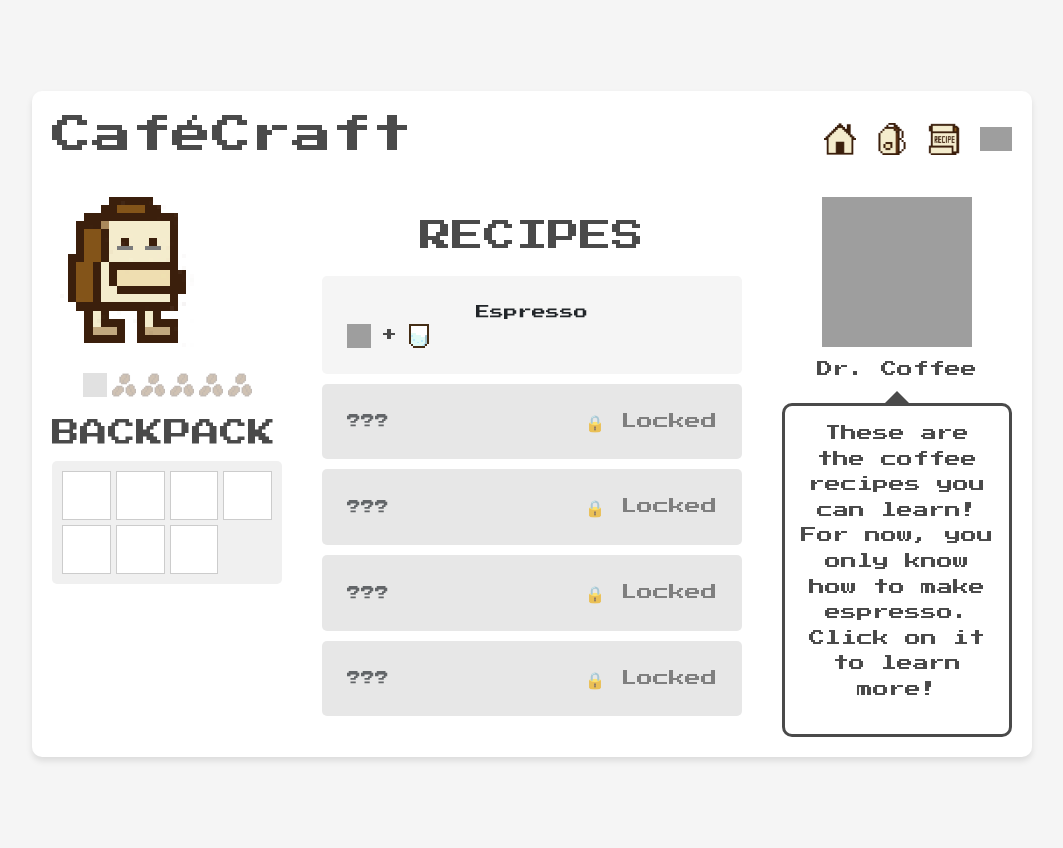
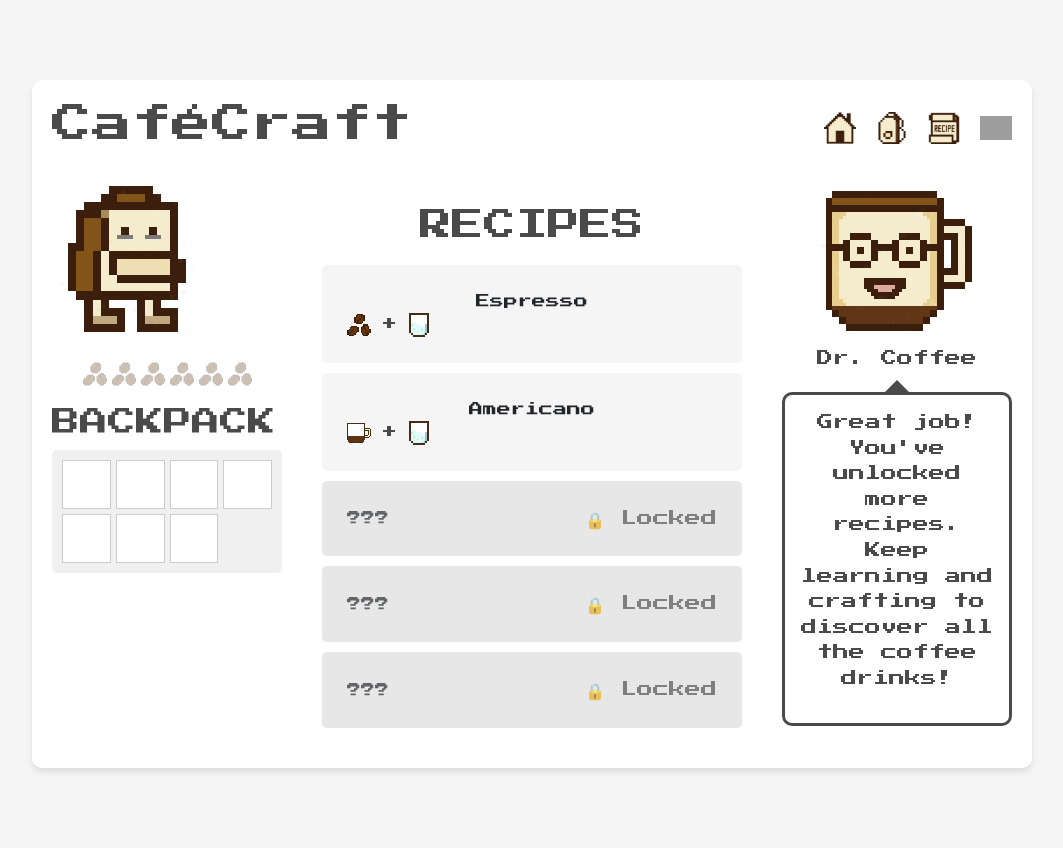
Before and after one commit to Lyxxx2003/s25-uid-project, a Flask app: page /recipes in a window 1280 px wide. Shown: the whole page, without its empty margins (108-1171 px from the left). Run offline with Flask 3, Linux system fonts and the light colour scheme; grey boxes are pictures that could not be loaded.

Commit message:
update images display

```diff
--- a/static/data/game_data.json
+++ b/static/data/game_data.json
@@ -26,8 +26,8 @@
         },
         "mocha": {
             "name": "Mocha",
-            "ingredients": ["espresso", "steamed_milk", "chocolate_syrup", "whipped_cream"],
-            "description": "It is a sweet mix of espresso, milk, chocolate syrup, and whipped cream.",
+            "ingredients": ["espresso", "steamed_milk", "chocolate", "whipped_cream"],
+            "description": "It is a sweet mix of espresso, milk, chocolate, and whipped cream.",
             "additional_info": "It's both a dessert and a drink. A great option when you want flavor and focus together."
         }
     },
@@ -52,9 +52,9 @@
             "name": "Steamed Milk",
             "icon": "steamed_milk.png"
         },
-        "chocolate_syrup": {
-            "name": "Chocolate Syrup",
-            "icon": "chocolate_syrup.png"
+        "chocolate": {
+            "name": "Chocolate",
+            "icon": "chocolate.png"
         },
         "whipped_cream": {
             "name": "Whipped Cream",
--- a/static/data/lessons.json
+++ b/static/data/lessons.json
@@ -34,7 +34,7 @@
     },
     {
       "name": "Mocha",
-      "components": ["Espresso", "Steamed Milk", "Chocolate Syrup", "Whipped Cream"],
+      "components": ["Espresso", "Steamed Milk", "Chocolate", "Whipped Cream"],
       "description": "Sweet and energizing mix of espresso, chocolate, and whipped cream."
     }
   ],
--- a/templates/backpack.html
+++ b/templates/backpack.html
@@ -27,7 +27,7 @@
                     </div>
                     <div class="character-name">{{ name }}</div>
                     <div class="energy-meter">
-                        <img src="{{ url_for('static', filename='images/espresso.png') }}" class="energy-icon">
+                        <img src="{{ url_for('static', filename='images/coffee_beans.png') }}" class="energy-icon">
                         <div class="energy-dots">
                             {% for i in range(6) %}
                             <div class="dot {% if i < caffeine_level %}filled{% endif %}"></div>
--- a/templates/craft.html
+++ b/templates/craft.html
@@ -28,10 +28,10 @@
                 <div class="character-name pixel-font">{{ name }}</div>
                 <div class="energy-meter">
                     {% for i in range(6) %}
-                    {% if i < caffeine_level %} <img src="{{ url_for('static', filename='images/coffee-full.png') }}"
+                    {% if i < caffeine_level %} <img src="{{ url_for('static', filename='images/coffee_beans.png') }}"
                         alt="Coffee Cup" class="coffee-icon">
                         {% else %}
-                        <img src="{{ url_for('static', filename='images/coffee-empty.png') }}" alt="Empty Cup"
+                        <img src="{{ url_for('static', filename='images/coffee_beans.png') }}" alt="Empty Cup"
                             class="coffee-icon">
                         {% endif %}
                         {% endfor %}
--- a/templates/feedback.html
+++ b/templates/feedback.html
@@ -13,10 +13,10 @@
                 <div class="character-name pixel-font">{{ name }}</div>
                 <div class="energy-meter">
                     {% for i in range(6) %}
-                    {% if i < caffeine_level %} <img src="{{ url_for('static', filename='images/coffee-full.png') }}"
+                    {% if i < caffeine_level %} <img src="{{ url_for('static', filename='images/coffee_beans.png') }}"
                         alt="Coffee Cup" class="coffee-icon">
                         {% else %}
-                        <img src="{{ url_for('static', filename='images/coffee-empty.png') }}" alt="Empty Cup"
+                        <img src="{{ url_for('static', filename='images/coffee_beans.png') }}" alt="Empty Cup"
                             class="coffee-icon">
                         {% endif %}
                         {% endfor %}
--- a/templates/introduction.html
+++ b/templates/introduction.html
@@ -10,12 +10,12 @@
         <div class="main-content">
             <div class="left-section">
                 <div class="player-character">
-                    <img src="{{ url_for('static', filename='images/User_tired.png') }}" alt="User"
+                    <img src="{{ url_for('static', filename='images/user_tired.png') }}" alt="User"
                         class="character-img">
                     <div class="character-name pixel-font">{{ name }}</div>
                     <div class="energy-meter">
                         {% for i in range(caffeine_level) %}
-                        <img src="{{ url_for('static', filename='images/CoffeeBeans.png') }}" alt="Coffee Beans"
+                        <img src="{{ url_for('static', filename='images/coffee_beans.png') }}" alt="Coffee Beans"
                         {% endfor %}
                     </div>
                 </div>
@@ -24,7 +24,7 @@
             <div class="right-section">
                 <div class="dr-coffee-container">
                     <div class="dr-coffee-section">
-                        <img src="{{ url_for('static', filename='images/Dr.Coffee.png') }}" alt="Dr. Coffee"
+                        <img src="{{ url_for('static', filename='images/dr_coffee.png') }}" alt="Dr. Coffee"
                             class="dr-coffee-img">
                         <div class="character-name pixel-font">Dr. Coffee</div>
                     </div>
--- a/templates/introduction_backpack.html
+++ b/templates/introduction_backpack.html
@@ -9,14 +9,14 @@
 
         <div class="character-container">
             <div class="player-character">
-                <img src="{{ url_for('static', filename='images/User_tired.png') }}" alt="Fiona" class="character-img">
+                <img src="{{ url_for('static', filename='images/user_tired.png') }}" alt="Fiona" class="character-img">
                 <div class="character-name pixel-font">{{ name }}</div>
                 <div class="energy-meter">
                     {% for i in range(6) %}
-                    {% if i < caffeine_level %} <img src="{{ url_for('static', filename='images/coffee-full.png') }}"
+                    {% if i < caffeine_level %} <img src="{{ url_for('static', filename='images/coffee_beans.png') }}"
                         alt="Coffee Cup" class="coffee-icon">
                         {% else %}
-                        <img src="{{ url_for('static', filename='images/CoffeeBeans.png') }}" alt="Empty Cup"
+                        <img src="{{ url_for('static', filename='images/coffee_beans.png') }}" alt="Empty Cup"
                             class="coffee-icon">
                         {% endif %}
                         {% endfor %}
--- a/templates/learn.html
+++ b/templates/learn.html
@@ -24,14 +24,14 @@
         <div class="content-container">
             <!-- Left side - Character -->
             <div class="character-section">
-                <img src="{{ url_for('static', filename='images/User_tired.png') }}" alt="Fiona" class="character-img">
+                <img src="{{ url_for('static', filename='images/user_tired.png') }}" alt="Fiona" class="character-img">
                 <div class="character-name pixel-font">{{ name }}</div>
                 <div class="energy-meter">
                     {% for i in range(6) %}
-                    {% if i < caffeine_level %} <img src="{{ url_for('static', filename='images/coffee-full.png') }}"
+                    {% if i < caffeine_level %} <img src="{{ url_for('static', filename='images/coffee_beans.png') }}"
                         alt="Coffee Cup" class="coffee-icon">
                         {% else %}
-                        <img src="{{ url_for('static', filename='images/CoffeeBeans.png') }}" alt="Empty Cup"
+                        <img src="{{ url_for('static', filename='images/coffee_beans.png') }}" alt="Empty Cup"
                             class="coffee-icon">
                         {% endif %}
                         {% endfor %}
--- a/templates/learn_more.html
+++ b/templates/learn_more.html
@@ -13,10 +13,10 @@
                 <div class="character-name pixel-font">{{ name }}</div>
                 <div class="energy-meter">
                     {% for i in range(6) %}
-                    {% if i < caffeine_level %} <img src="{{ url_for('static', filename='images/coffee-full.png') }}"
+                    {% if i < caffeine_level %} <img src="{{ url_for('static', filename='images/coffee_beans.png') }}"
                         alt="Coffee Cup" class="coffee-icon">
                         {% else %}
-                        <img src="{{ url_for('static', filename='images/coffee-empty.png') }}" alt="Empty Cup"
+                        <img src="{{ url_for('static', filename='images/coffee_beans.png') }}" alt="Empty Cup"
                             class="coffee-icon">
                         {% endif %}
                         {% endfor %}
--- a/templates/quiz.html
+++ b/templates/quiz.html
@@ -10,7 +10,7 @@
         </div>
         <h4 class="pixel-font text-center">Backpack</h4>
         <div class="inventory-grid" style="display: grid; grid-template-columns: repeat(3, 1fr); gap: 10px;">
-            {% for item in ['coffee_beans', 'espresso', 'steamed_milk', 'milk_foam', 'whipped_cream', 'chocolate_syrup', 'water'] %}
+            {% for item in ['coffee_beans', 'espresso', 'steamed_milk', 'milk_foam', 'whipped_cream', 'chocolate', 'water'] %}
             <div class="inventory-slot" draggable="true">
                 <img src="{{ url_for('static', filename='images/' + item + '.png') }}" class="item-icon" alt="{{ item }}">
             </div>
--- a/templates/recipes.html
+++ b/templates/recipes.html
@@ -28,10 +28,10 @@
                 <div class="character-name pixel-font">{{ name }}</div>
                 <div class="energy-meter">
                     {% for i in range(6) %}
-                    {% if i < caffeine_level %} <img src="{{ url_for('static', filename='images/coffee-full.png') }}"
+                    {% if i < caffeine_level %} <img src="{{ url_for('static', filename='images/coffee_beans.png') }}"
                         alt="Coffee Cup" class="coffee-icon">
                         {% else %}
-                        <img src="{{ url_for('static', filename='images/CoffeeBeans.png') }}" alt="Empty Cup"
+                        <img src="{{ url_for('static', filename='images/coffee_beans.png') }}" alt="Empty Cup"
                             class="coffee-icon">
                         {% endif %}
                         {% endfor %}
```
Also changed, not shown: static/data/quiz.json (+5 -5 lines), templates/introduction_table.html (+4 -4 lines), static/images/Dr._Coffee.png (deleted), static/images/coffee_beans.png (renamed from static/images/CoffeeBeans.png), static/images/crafting_table.png (renamed from static/images/CraftingTable.png), static/images/dr_coffee.png (renamed from static/images/Dr.Coffee.png), static/images/milk_foam.png (renamed from static/images/Foam.png), static/images/steamed_milk.png (renamed from static/images/Milk.png), static/images/whipped_cream.png (renamed from static/images/WhippedCream.png).
